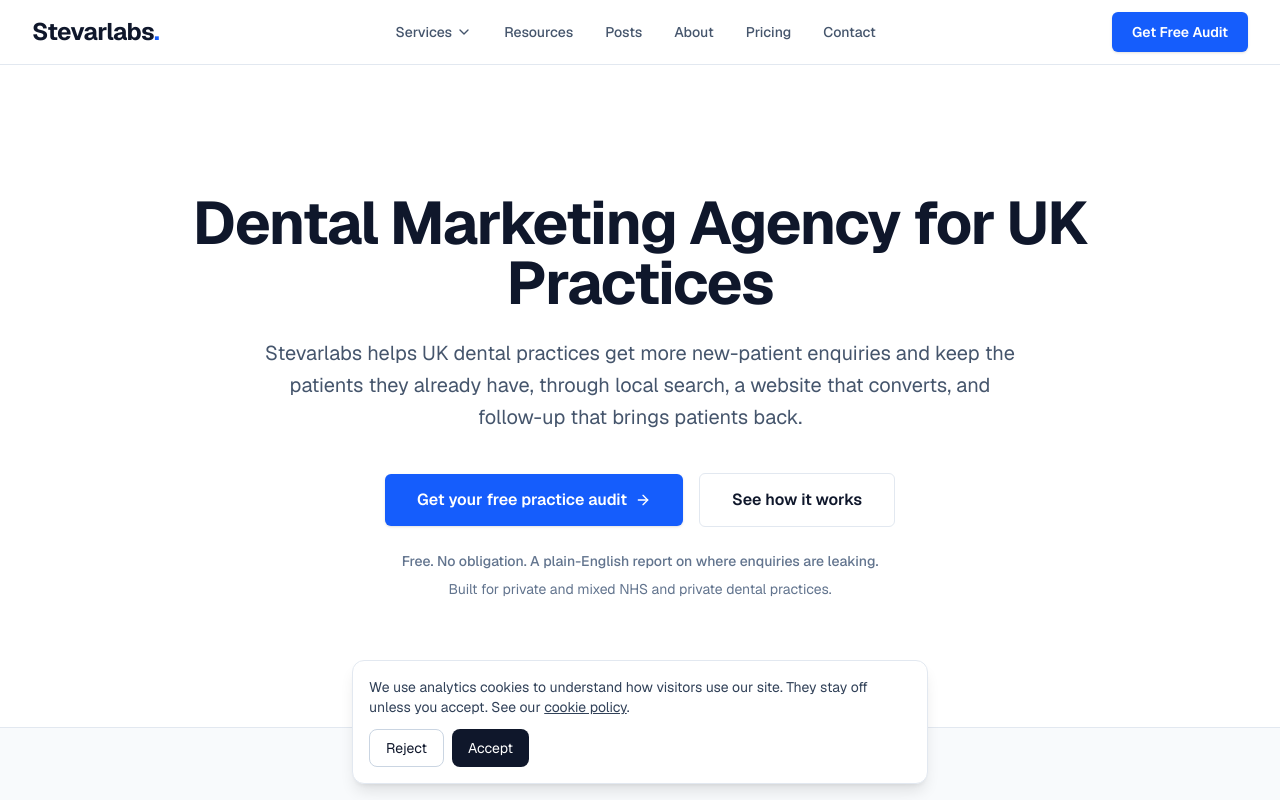
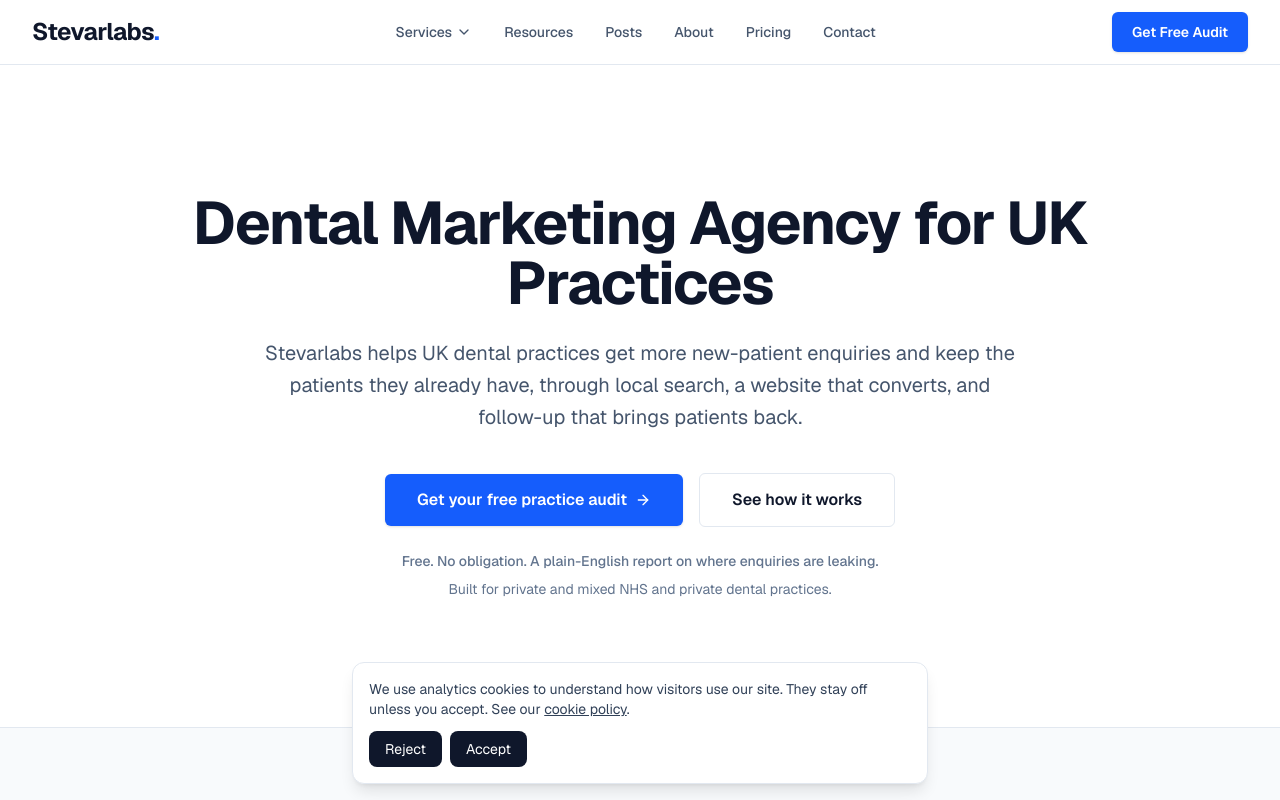
Before and after one commit to Captain-Carl-Larc/stevarlabs, a Next.js app: page / in a window 1280 px wide. Shown: the top 800 px of the page. Built offline with nearby package versions, Linux system fonts and the light colour scheme; no server answers.

Commit message:
cookie policy update

```diff
--- a/src/components/client/AnalyticsConsent.tsx
+++ b/src/components/client/AnalyticsConsent.tsx
@@ -56,7 +56,7 @@
           <div className="flex gap-2 mt-3">
             <button
               onClick={() => choose("denied")}
-              className="px-4 py-2 border border-slate-300 dark:border-slate-600 rounded-lg text-slate-900 dark:text-slate-100 text-sm"
+              className="bg-slate-900 dark:bg-white px-4 py-2 rounded-lg text-white dark:text-slate-900 text-sm"
             >
               Reject
             </button>
```
